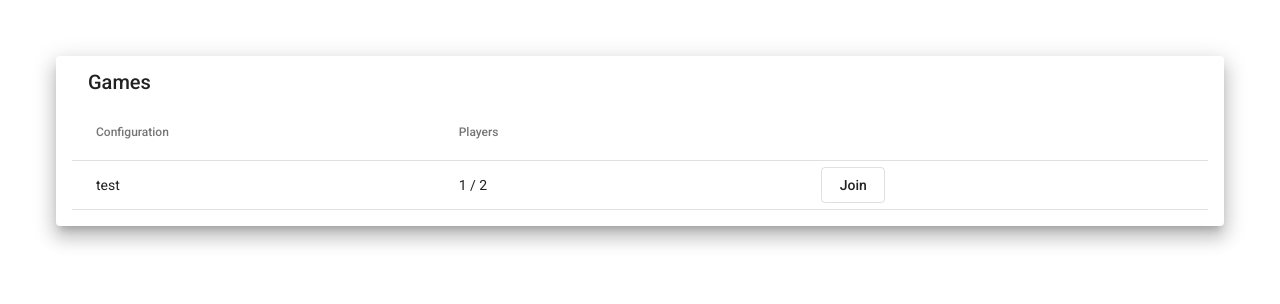
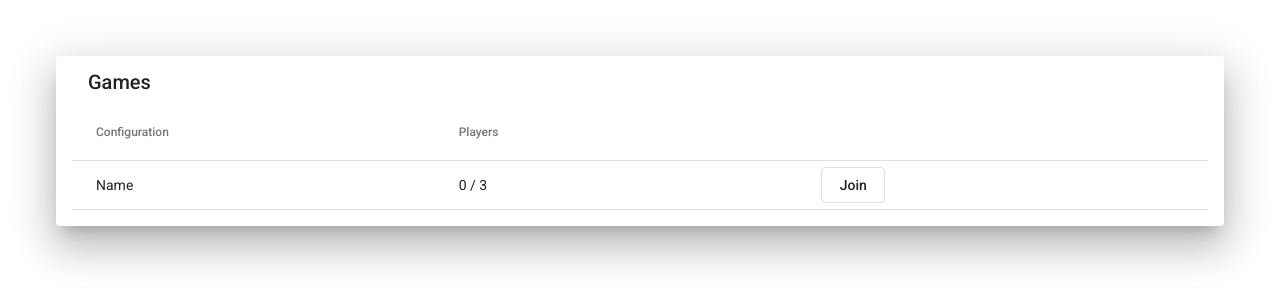
Before and after one commit to sytzez/deeplomacy, an Angular app in the folder resources/angular/: page / in a window 1280 px wide. Shown: the top 304 px of the page. Built offline with nearby package versions, Linux system fonts and the light colour scheme.

Commit message:
[WiP] Improve games table

```diff
--- /dev/null
+++ b/resources/angular/src/app/models/configuration.ts
@@ -0,0 +1,5 @@
+export interface Configuration {
+    name: string;
+    description: string;
+    maxNumOfPlayers: number;
+}
--- /dev/null
+++ b/resources/angular/src/app/models/game.ts
@@ -0,0 +1,8 @@
+import { Configuration } from "./configuration";
+import { Submarine } from "./submarine";
+
+export interface Game {
+    id: number;
+    configuration: Configuration;
+    submarines: Submarine[];
+}
--- /dev/null
+++ b/resources/angular/src/app/models/submarine.ts
@@ -0,0 +1,3 @@
+export interface Submarine {
+    id: number;
+}
--- a/resources/angular/src/app/pages/games-index/games-index.component.html
+++ b/resources/angular/src/app/pages/games-index/games-index.component.html
@@ -1,21 +1,21 @@
-<mat-card class="mat-elevation-z12">
+<mat-card class="mat-elevation-z24">
     <mat-card-header>
         <mat-card-title>Games</mat-card-title>
     </mat-card-header>
 
     <mat-card-content>
-        <mat-table [dataSource]="[{'configuration':'test', 'numOfPlayers':'1', 'maxNumOfPlayers': 2, 'actions':''}]">
+        <mat-table [dataSource]="games">
             <ng-container matColumnDef="configuration">
                 <mat-header-cell *matHeaderCellDef>Configuration</mat-header-cell>
-                <mat-cell *matCellDef="let element">
-                    {{ element.configuration }}
+                <mat-cell *matCellDef="let game">
+                    {{ game.configuration.name }}
                 </mat-cell>
             </ng-container>
 
             <ng-container matColumnDef="players">
                 <mat-header-cell *matHeaderCellDef>Players</mat-header-cell>
-                <mat-cell *matCellDef="let element">
-                    {{ element.numOfPlayers }} / {{ element.maxNumOfPlayers }}
+                <mat-cell *matCellDef="let game">
+                    {{ game.submarines.length }} / {{ game.configuration.maxNumOfPlayers }}
                 </mat-cell>
             </ng-container>
 
--- a/resources/angular/src/app/pages/games-index/games-index.component.ts
+++ b/resources/angular/src/app/pages/games-index/games-index.component.ts
@@ -1,4 +1,5 @@
 import { Component, OnInit } from '@angular/core';
+import { Game } from "../../models/game";
 
 @Component({
     selector: 'app-games-index',
@@ -7,6 +8,18 @@ import { Component, OnInit } from '@angular/core';
 })
 export class GamesIndexComponent implements OnInit {
 
+    public games: Game[] = [
+        {
+            id: 1,
+            configuration: {
+                name: 'Name',
+                description: '...',
+                maxNumOfPlayers: 3,
+            },
+            submarines: [],
+        },
+    ];
+
     constructor() {
     }
 
```
